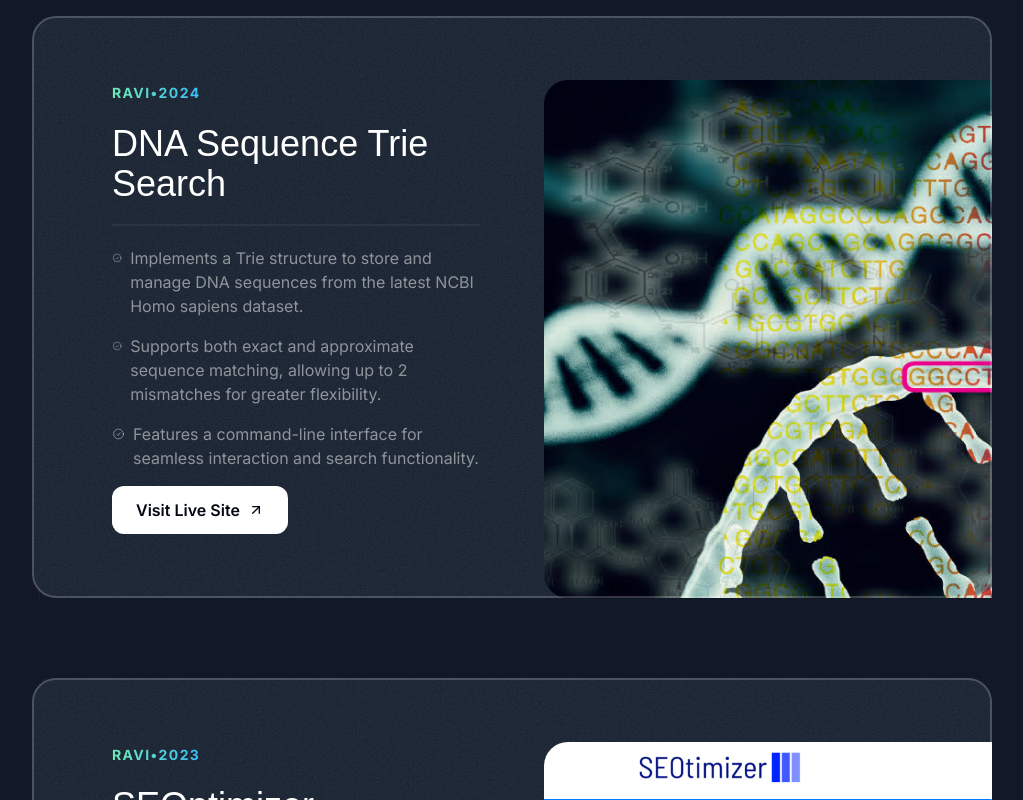
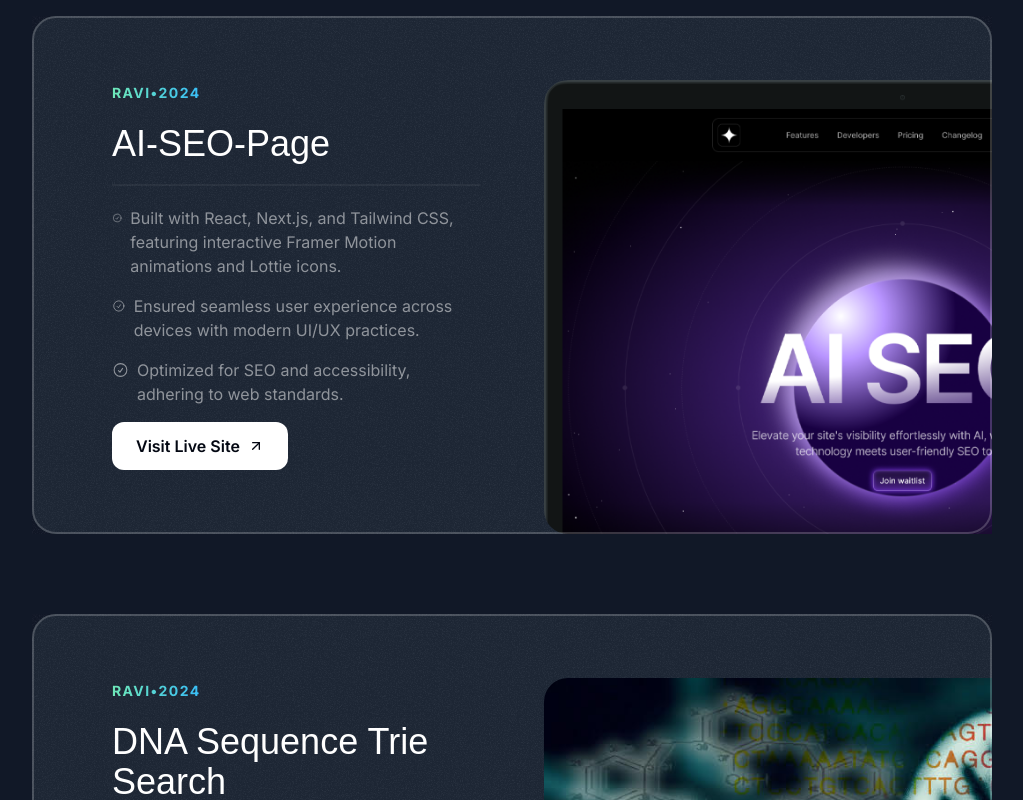
Before and after one commit to ravi1215/Portfolio, a Next.js app: page / in a window 1280 px wide. Shown: the part 1200-2000 px from the top of the page, without its empty margins (128-1151 px from the left). Built offline with nearby package versions, Linux system fonts and the light colour scheme; a web font is replaced by a local one.

Commit message:
Update Projects.tsx

```diff
--- a/src/sections/Projects.tsx
+++ b/src/sections/Projects.tsx
@@ -1,6 +1,5 @@
-//import darkSaasLandingPage from "@/assets/images/dark-saas-landing-page.png";
-//import lightSaasLandingPage from "@/assets/images/light-saas-landing-page.png";
-///import aiStartupLandingPage from "@/assets/images/ai-startup-landing-page.png";
+
+import aiStartupLandingPage from "@/assets/images/ai-startup-landing-page.png";
 import Image from "next/image";
 import CheckCircleIcon from "@/assets/icons/check-circle.svg";
 import ArrowUpRightIcon from "@/assets/icons/arrow-up-right.svg";
@@ -12,6 +11,18 @@ import chat from "@/assets/images/chatbot.png";
 import seo from "@/assets/images/seo.png";
 
 const portfolioProjects = [
+  {
+    company: "Ravi",
+    year: "2024",
+    title: "AI-SEO-Page",
+    results: [
+      { title: "Built with React, Next.js, and Tailwind CSS, featuring interactive Framer Motion animations and Lottie icons." },
+      { title: "Ensured seamless user experience across devices with modern UI/UX practices." },
+      { title: "Optimized for SEO and accessibility, adhering to web standards." },
+    ],
+    link: "https://ai-seo-page-wine.vercel.app/",
+    image: aiStartupLandingPage,
+  },
   {
     company: "Ravi",
     year: "2024",
```
